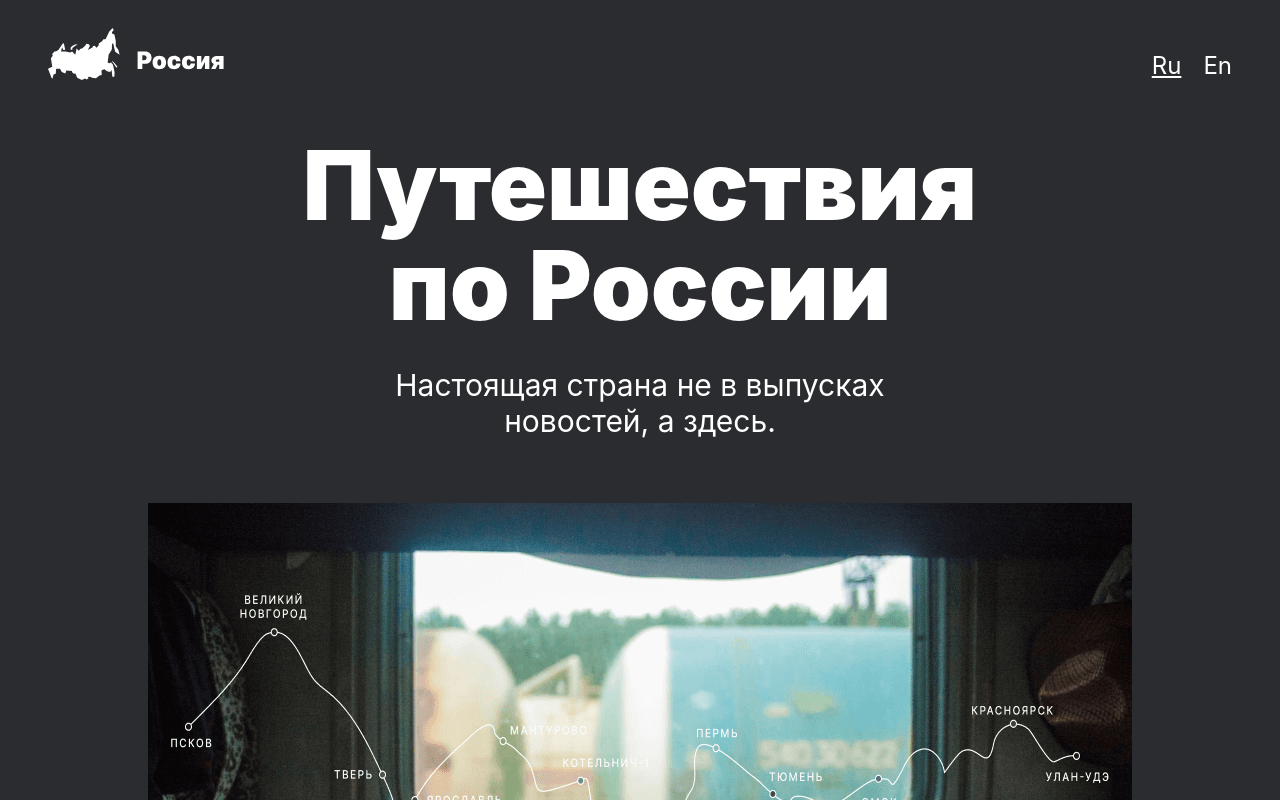
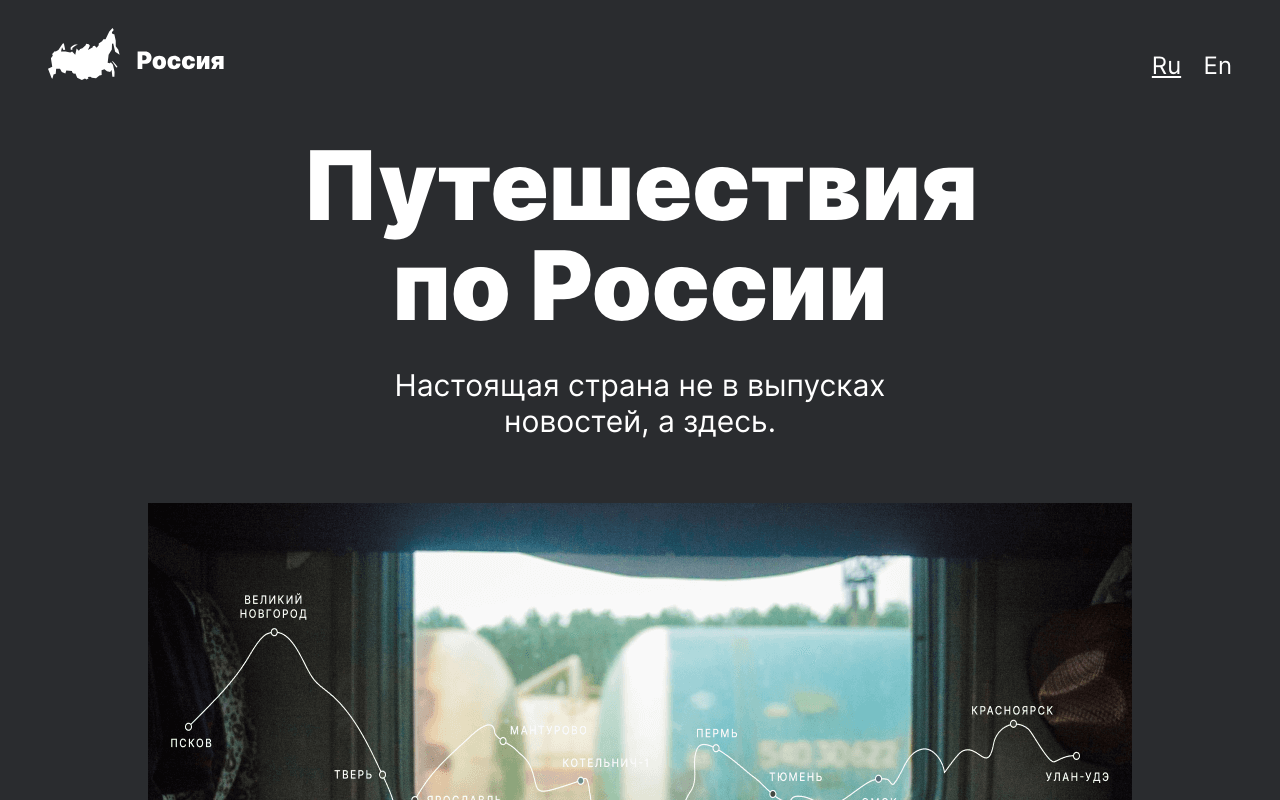
Before and after one commit to ElenaSviridova/russian-travel, a plain HTML site: page index.html in a window 1280 px wide. Shown: the top 800 px of the page. Drawn offline with Linux system fonts and the light colour scheme.

Commit message:
проверка пять

```diff
--- a/blocks/body/body.css
+++ b/blocks/body/body.css
@@ -1,3 +1,4 @@
 body {
     margin: 0;
+    font-family: 'Arial', 'Helvetica', sans-serif;
 }
--- a/vendors/fonts.css
+++ b/vendors/fonts.css
@@ -1,17 +1,17 @@
 @font-face {
-    font-family: 'Inter', 'Arial', 'Helvetica', sans-serif;
+    font-family: 'Inter';
     src: url(./fonts/Inter-Regular.otf);
     font-weight: normal;
   }
 
   @font-face {
-    font-family: 'Inter','Arial', 'Helvetica', sans-serif;
+    font-family: 'Inter';
     src: url(./fonts/Inter-Bold.otf);
     font-weight: bold;
   }
 
   @font-face {
-    font-family: 'Inter','Arial', 'Helvetica', sans-serif;
+    font-family: 'Inter';
     src: url(./fonts/Inter-Black.otf);
     font-weight: 900;
   }
```
